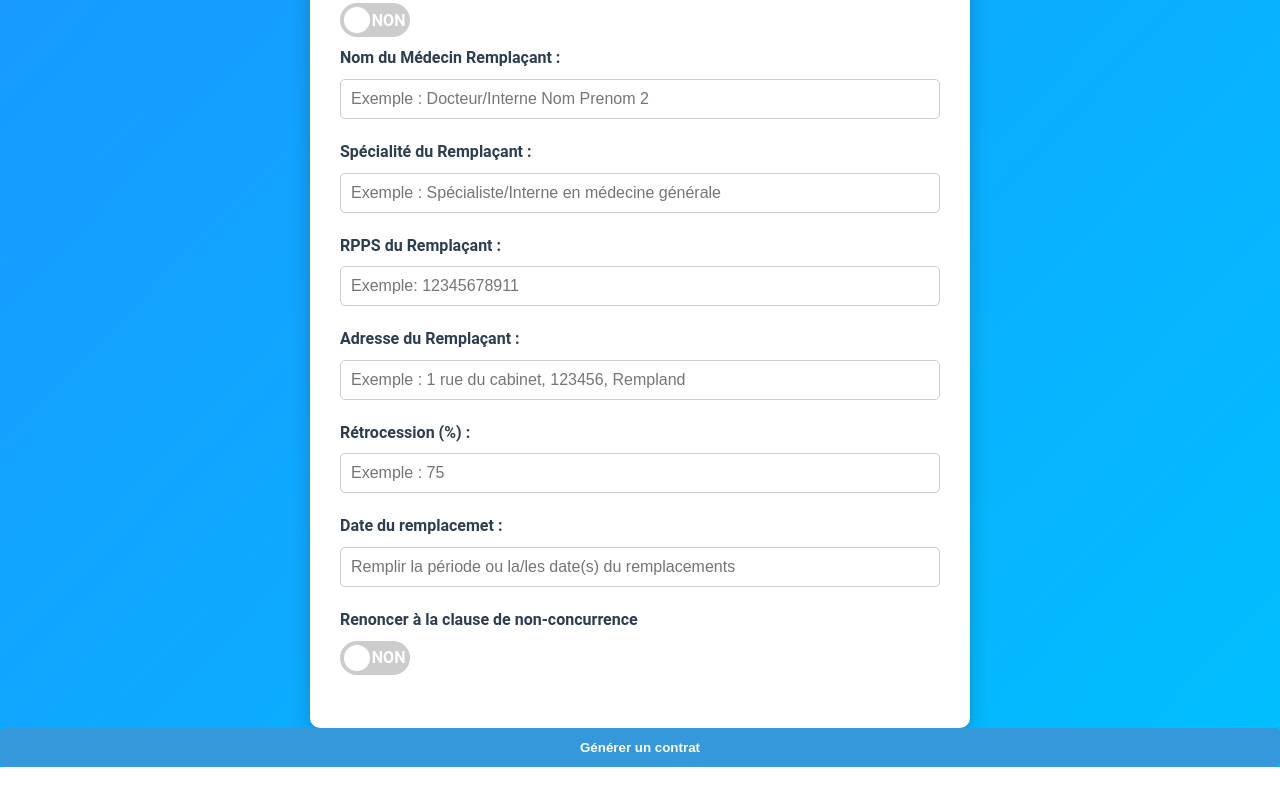
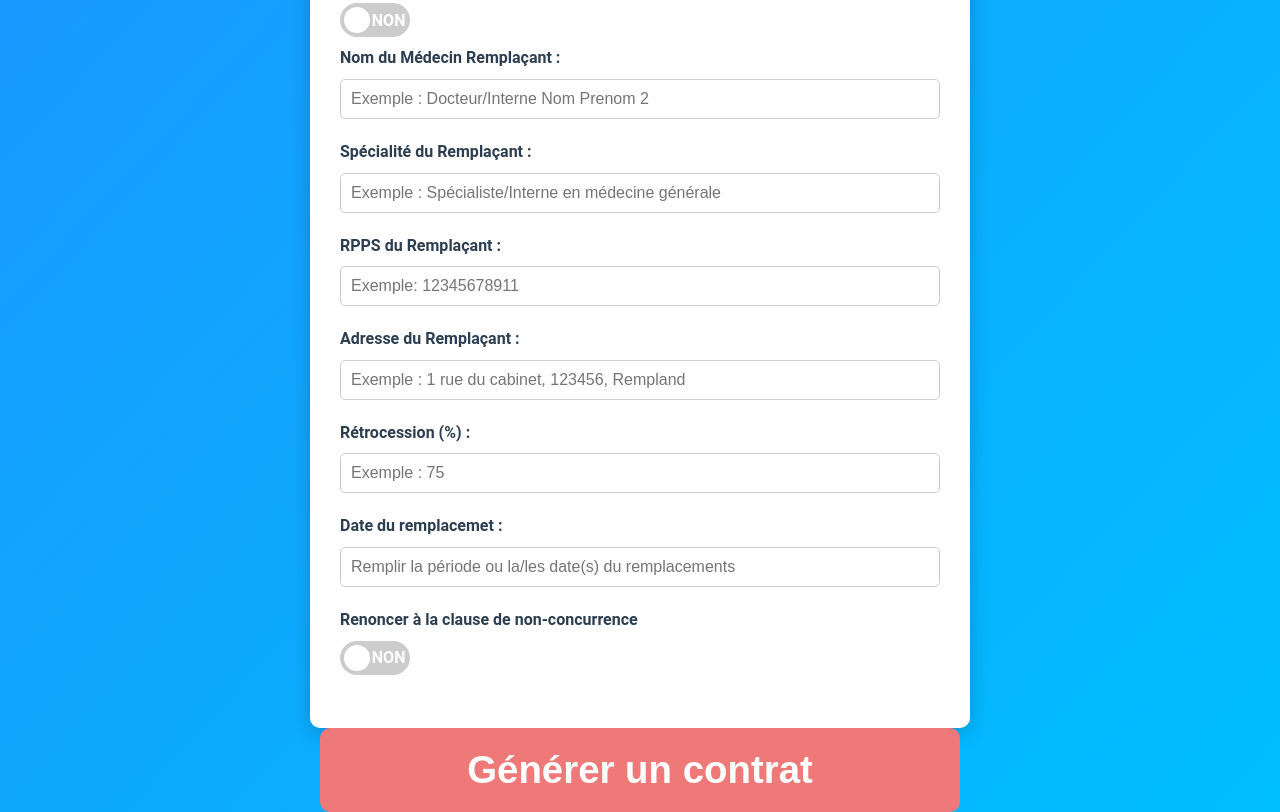
Before and after one commit to dramazouz/remplace, a plain HTML site: page index.html in a window 1280 px wide. Shown: the part 575-1387 px from the top of the page. Before the commit the page ends 1342 px from the top, so only its background shows below. Drawn offline with Linux system fonts and the light colour scheme.

Commit message:
Update index.html

```diff
--- a/index.html
+++ b/index.html
@@ -70,16 +70,17 @@
             outline: none;
         }
 
-        button {
+       button {
             cursor: pointer;
-            background: #3498db;
+            background: #ef7878;
             color: #fff;
             font-weight: bold;
             border: none;
             transition: background-color 0.3s ease, transform 0.2s ease;
-            width: 100%;
-            padding: 12px;
-            border-radius: 5px;
+            width: 50%;
+            padding: 20px 40px;
+            border-radius: 10px;
+            font-size: 3vw;
         }
 
         button:hover {
```
